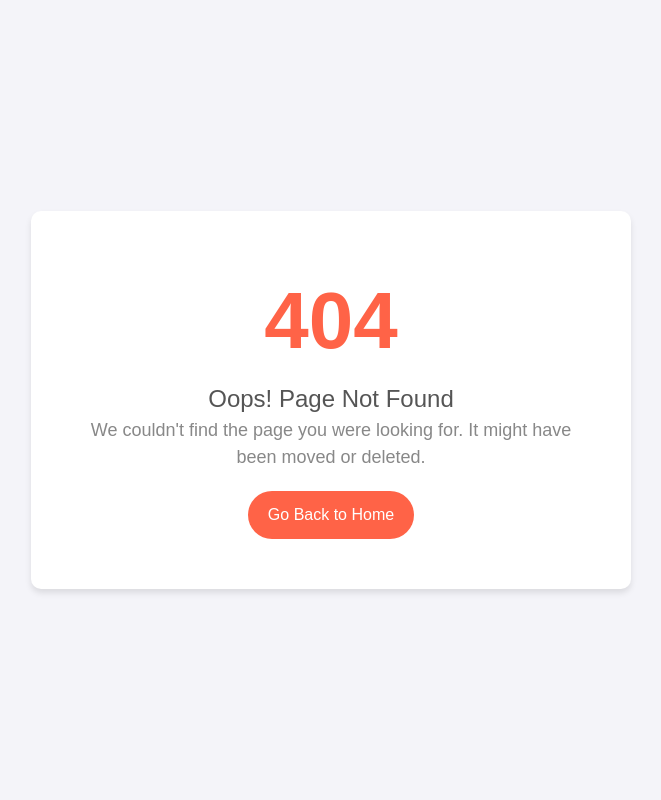
After one commit to Rohan-A-R/Blog-Website, a Django app: template templates/404.html in a window 1280 px wide. The commit adds this page. Shown: the whole page, without its empty margins (309-970 px from the left). Run offline with Django 5.2, Linux system fonts and the light colour scheme; the template is opened without the code that fills it, so the values that code supplies are empty.

Commit message:
added new fethure

```diff
--- a/blog_main/settings.py
+++ b/blog_main/settings.py
@@ -63,6 +63,7 @@ TEMPLATES = [
                 'django.template.context_processors.request',
                 'django.contrib.auth.context_processors.auth',
                 'django.contrib.messages.context_processors.messages',
+                'blogs.context_processors.get_categories'
             ],
         },
     },
--- a/blog_main/urls.py
+++ b/blog_main/urls.py
@@ -15,7 +15,7 @@ Including another URLconf
     2. Add a URL to urlpatterns:  path('blog/', include('blog.urls'))
 """
 from django.contrib import admin
-from django.urls import path
+from django.urls import path,include
 from . import views
 from django.conf.urls.static import static
 from django.conf import settings
@@ -23,4 +23,5 @@ from django.conf import settings
 urlpatterns = [
     path('admin/', admin.site.urls),
     path('',views.home,name='home'),
+    path('category/',include('blogs.urls')),
 ]+static(settings.MEDIA_URL,document_root=settings.MEDIA_ROOT)
--- a/blogs/admin.py
+++ b/blogs/admin.py
@@ -3,6 +3,8 @@ from . models import Category,Blog
 
 class BlogAdmin(admin.ModelAdmin):
     prepopulated_fields={'slug': ('title',)}
-
+    list_display=('title','category','author','status','is_fetured')
+    search_fields=('id','title','category__Category_name','status')
+    list_editable=('is_fetured','status')
 admin.site.register(Category)
 admin.site.register(Blog,BlogAdmin)
--- /dev/null
+++ b/blogs/context_processors.py
@@ -0,0 +1,6 @@
+from blogs.models import Category
+
+
+def get_categories(request):
+    categories=Category.objects.all()
+    return dict(categories=categories)
--- a/blogs/models.py
+++ b/blogs/models.py
@@ -13,8 +13,8 @@ class Category(models.Model):
     def __str__(self):
         return self.Category_name
 STATUS_CHOICES=(
-    (0,"Draft"),
-    (1,"Published")
+    ("Draft","Draft"),
+    ("Published","Published")
 )
 
 
@@ -26,7 +26,7 @@ class Blog(models.Model):
    featured_image=models.ImageField(upload_to='uploads/%Y/%m/%d')
    short_description=models.TextField(max_length=500)
    blog_body=models.TextField(max_length=2000)
-   status=models.IntegerField(choices=STATUS_CHOICES,default=0)
+   status=models.CharField(max_length=20, choices=STATUS_CHOICES,default="Draft")
    is_fetured=models.BooleanField(default=False)
    created_at=models.DateTimeField(auto_now_add=True)
    updated_at=models.DateTimeField(auto_now=True)
--- /dev/null
+++ b/blogs/urls.py
@@ -0,0 +1,7 @@
+from django.urls import path
+from . import views
+
+
+urlpatterns = [
+    path('<int:category_id>/',views.post_by_category,name='post_by_category'),
+]
--- /dev/null
+++ b/templates/404.html
@@ -0,0 +1,87 @@
+<!DOCTYPE html>
+<html lang="en">
+<head>
+    <meta charset="UTF-8">
+    <meta name="viewport" content="width=device-width, initial-scale=1.0">
+    <title>404 Not Found</title>
+    <!-- Bootstrap CSS -->
+    <link href="https://cdn.jsdelivr.net/npm/bootstrap@5.3.0-alpha1/dist/css/bootstrap.min.css" rel="stylesheet">
+    <!-- Custom CSS for unique design -->
+    <style>
+        body {
+            background-color: #f4f4f9;
+            color: #333;
+            font-family: 'Arial', sans-serif;
+        }
+        .error-container {
+            display: flex;
+            align-items: center;
+            justify-content: center;
+            min-height: 100vh;
+            text-align: center;
+        }
+        .error-content {
+            background: #ffffff;
+            border-radius: 10px;
+            box-shadow: 0 4px 6px rgba(0, 0, 0, 0.1);
+            padding: 50px;
+            max-width: 600px;
+            width: 100%;
+        }
+        .error-title {
+            font-size: 80px;
+            font-weight: bold;
+            color: #ff6347;
+        }
+        .error-message {
+            font-size: 24px;
+            color: #555;
+        }
+        .error-description {
+            font-size: 18px;
+            color: #888;
+        }
+        .btn-back {
+            background-color: #ff6347;
+            color: white;
+            padding: 12px 20px;
+            font-size: 16px;
+            border-radius: 30px;
+            text-decoration: none;
+            display: inline-block;
+            margin-top: 20px;
+            transition: all 0.3s ease;
+        }
+        .btn-back:hover {
+            background-color: #e55347;
+        }
+        .error-image {
+            max-width: 100%;
+            height: auto;
+            margin-top: 20px;
+        }
+    </style>
+</head>
+<body>
+    <div class="error-container">
+        <div class="error-content">
+            <div class="error-title">
+                404
+            </div>
+            <div class="error-message">
+                Oops! Page Not Found
+            </div>
+            <div class="error-description">
+                We couldn't find the page you were looking for. It might have been moved or deleted.
+            </div>
+            <!-- Link back to homepage -->
+            <a href="/" class="btn-back">Go Back to Home</a>
+
+            <!-- Optional: Add an image for a more unique touch -->
+        </div>
+    </div>
+
+    <!-- Bootstrap JS (Optional for functionality like modals, popups, etc.) -->
+    <script src="https://cdn.jsdelivr.net/npm/bootstrap@5.3.0-alpha1/dist/js/bootstrap.bundle.min.js"></script>
+</body>
+</html>
```
Also changed, not shown: blog_main/views.py (+10 -1 lines), blogs/views.py (+19 -1 lines), templates/base.html (added, +51 -0 lines), templates/home.html (+29 -77 lines), templates/post_by_category.html (added, +35 -0 lines), blogs/migrations/0003_alter_blog_status.py (added).
